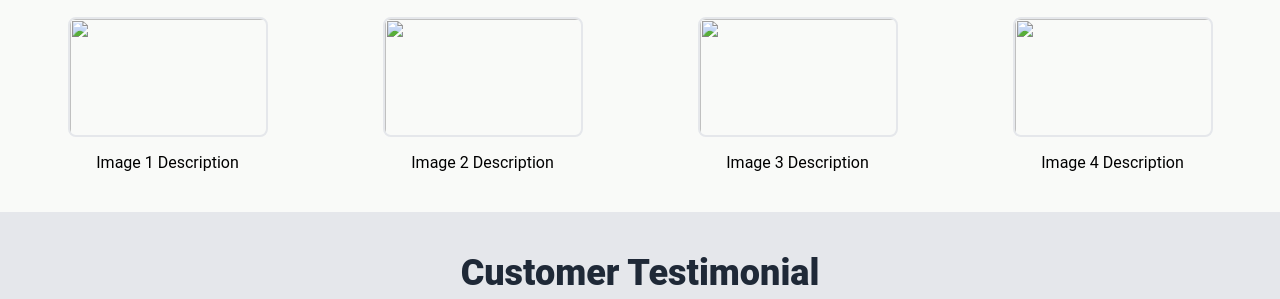
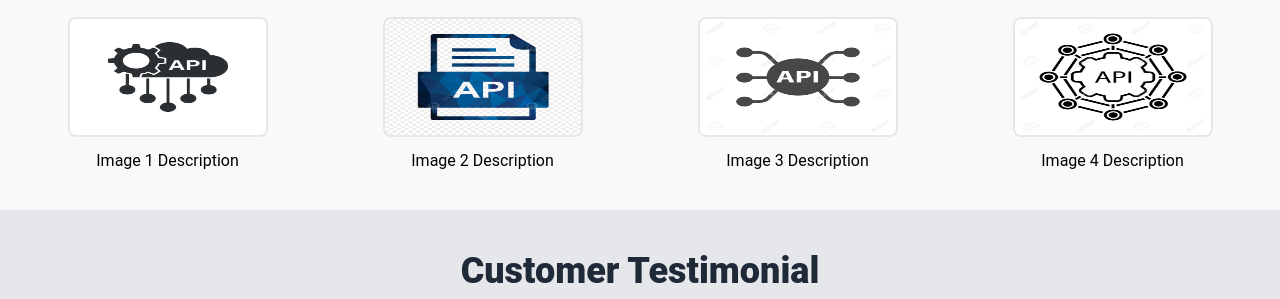
Before and after one commit to Ukasha02/LandingPage, a plain HTML site: page index.html in a window 1280 px wide. Shown: the part 473-772 px from the top of the page. Drawn offline with Linux system fonts and the light colour scheme.

Commit message:
all images loaded now

```diff
--- a/index.html
+++ b/index.html
@@ -35,19 +35,19 @@
         <div class="Section2-text">
             <div class="image-gallery">
                 <div class="image-item">
-                    <img src="../images/LandingPage/api-icon-flat-style-software-600nw-2281869547.webp" height="100px" width="200px">
+                    <img src="../images/api-icon-flat-style-software-600nw-2281869547.webp" height="100px" width="200px">
                     <div class="image-subtext">Image 1 Description</div>
                 </div>
                 <div class="image-item">
-                    <img src="../images/LandingPage/pngtree-api-file-document-icon-png-image_4188679.jpg" height="100px" width="200px">
+                    <img src="../images/pngtree-api-file-document-icon-png-image_4188679.jpg" height="100px" width="200px">
                     <div class="image-subtext">Image 2 Description</div>
                 </div>
                 <div class="image-item">
-                    <img src="../images/LandingPage/166918119-api-icon-on-white-application-programming-interface-vector-illustration.jpg" height="100px" width="200px">
+                    <img src="../images/166918119-api-icon-on-white-application-programming-interface-vector-illustration.jpg" height="100px" width="200px">
                     <div class="image-subtext">Image 3 Description</div>
                 </div>
                 <div class="image-item">
-                    <img src="../images/LandingPage/152918112-api-icon-vector-software-integration-illustration-sign-application-symbol.jpg" height="100px" width="200px">
+                    <img src="../images/152918112-api-icon-vector-software-integration-illustration-sign-application-symbol.jpg" height="100px" width="200px">
                     <div class="image-subtext">Image 4 Description</div>
                 </div>
             </div>
```
